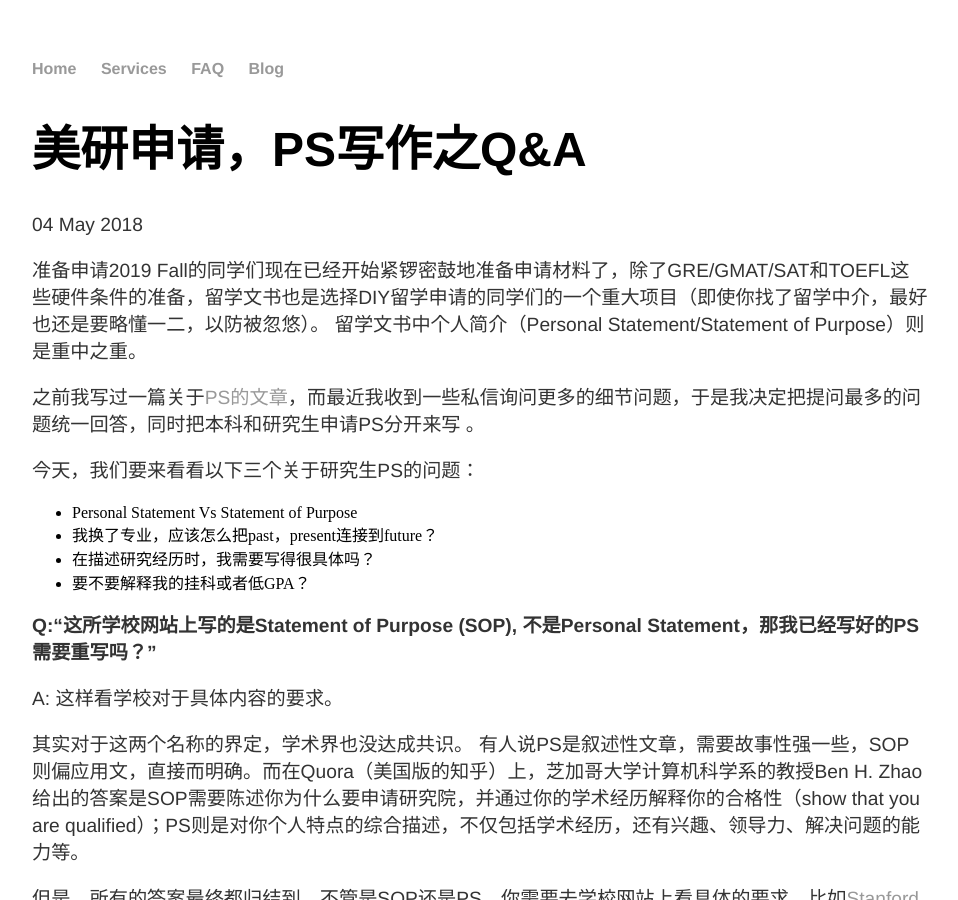
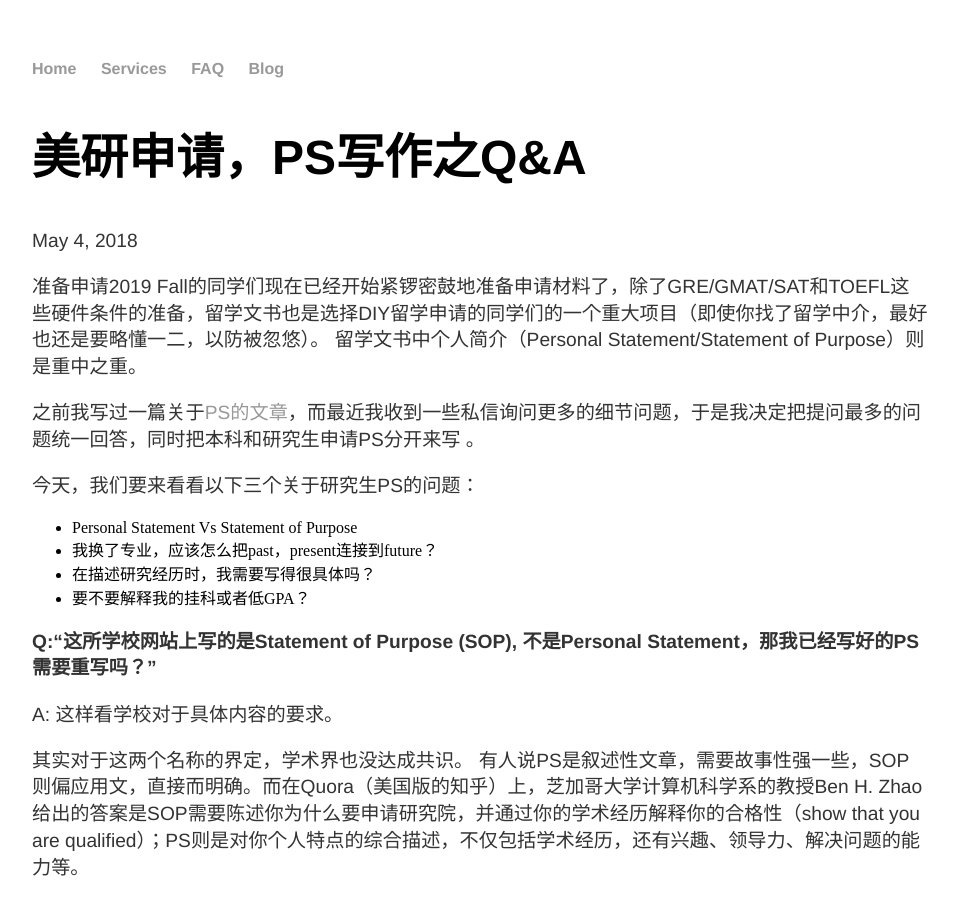
Before and after one commit to RagingTiger/PnFTech.github.io, a Jekyll site: the page built from _posts/2018-05-04-psqna.md, in a window 1280 px wide and 900 px high. Shown: the whole window, without its empty margins (160-1118 px from the left). Built offline with Jekyll 4.4.1, drawn with Linux system fonts in a browser that asks for light colours.

Commit message:
edited post.html

```diff
--- a/_layouts/post.html
+++ b/_layouts/post.html
@@ -1,9 +1,14 @@
 ---
 layout: default
 ---
-<h1>{{ page.title }}</h1>
-<p class="meta">{{ page.date | date_to_string }}</p>
+<article class="post" itemscope itemtype="http://schema.org/BlogPosting">
+  <header class="post_header">
+    <h1 class="post-title" itemprop="name headline">{{ page.title | escape }}</h1>
 
-<div class="post">
-  {{ content }}
-</div>
+    <p class="post-meta"><time datetime="{{ page.date | date_to_xmlschema }}" itemprop="datePublished">{{ page.date | date: "%b %-d, %Y" }}</time>{% if page.author %} • <span itemprop="author" itemscope itemtype="http://schema.org/Person"><span itemprop="name">{{ page.author }}</span></span>{% endif %}</p>
+  </header>
+
+  <div class="post-content" itemprop="articleBody">
+    {{ content }}
+  </div>
+</article>
```
